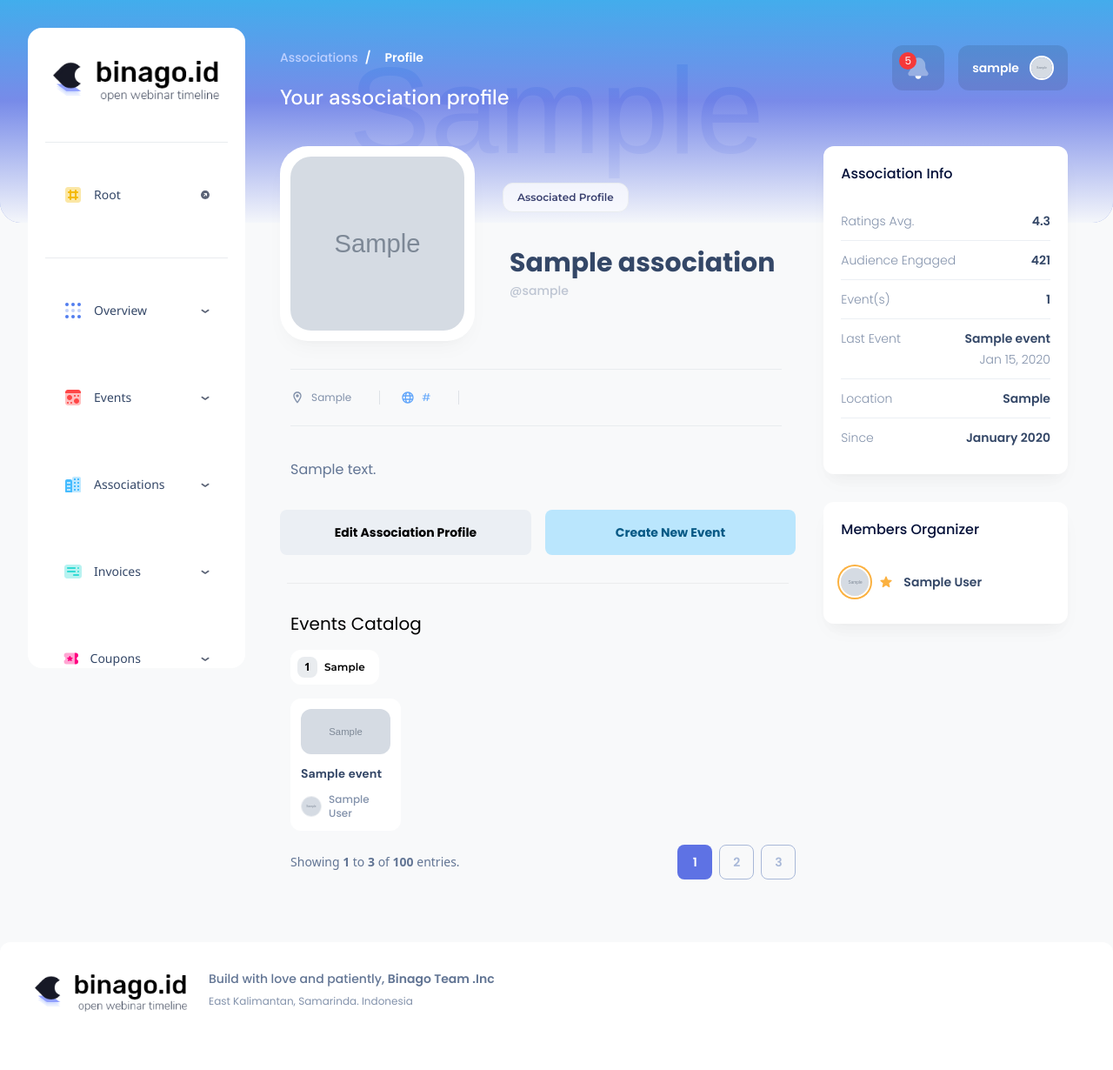
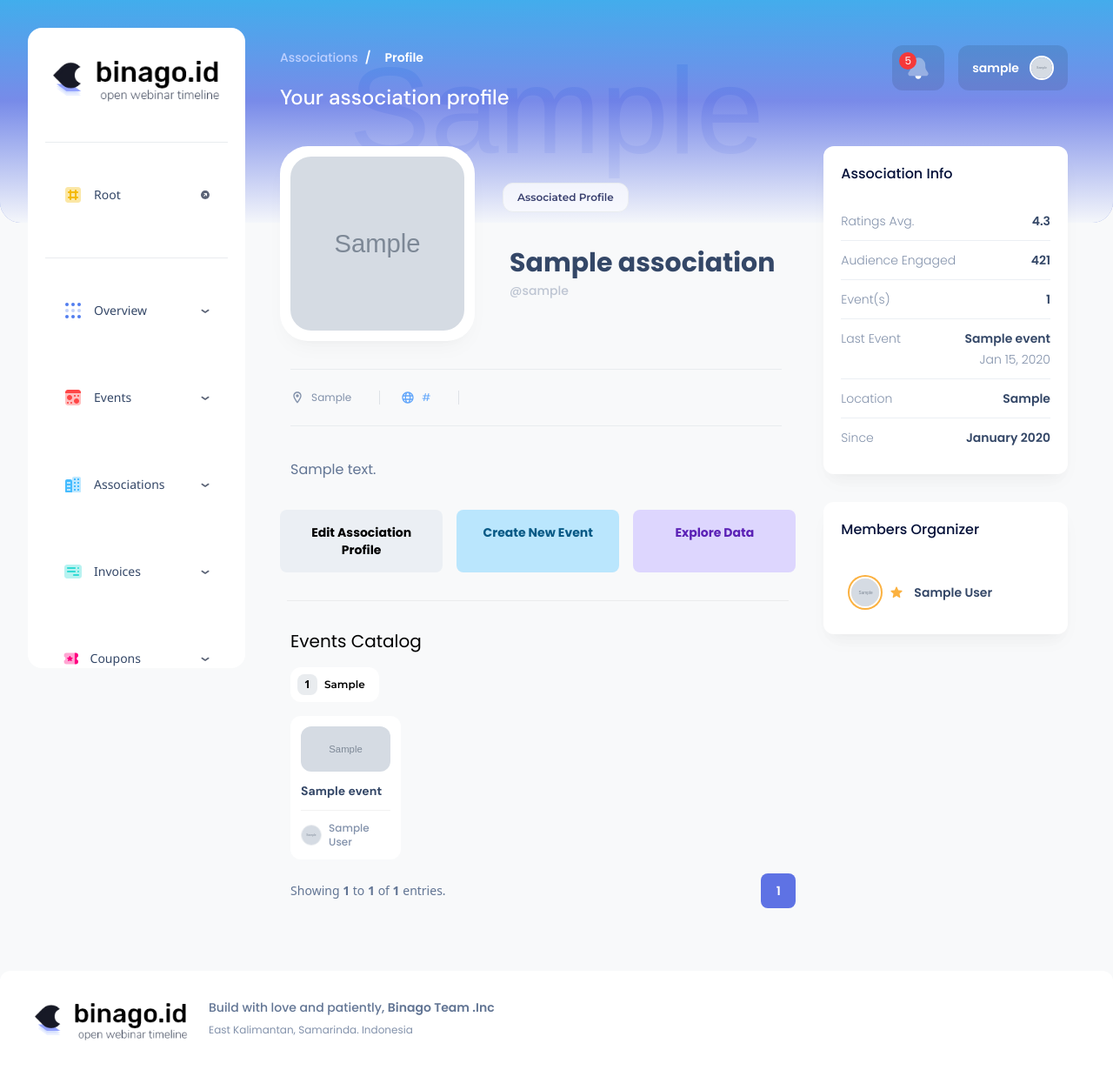
Before and after one commit to suarasiy/binago-ssr, a Django app: a page that uses templates/backend/pages/associations/profile.html in a window 1280 px wide. Shown: the whole page at 87% size. Before the commit the page ends 1163 px from the top, so only its background shows below. Run offline with Django 4.2, Linux system fonts and the light colour scheme; a user stored in the database is signed in; tables that the repository leaves empty hold one stand-in row (values such as "Sample post"); grey boxes marked "Sample" are stand-in pictures; some libraries are stand-ins or nearby versions; some web fonts are replaced.

Commit message:
🎨 (backend) users and associations events paginate, 🎨 (frontend) events count association

```diff
--- a/Associations/context.py
+++ b/Associations/context.py
@@ -45,7 +45,8 @@ if TYPE_CHECKING:
     class ContextProfile(Context):
         association: Union[QuerySet, Associations]
         powerheader: Powerheader
-        events: QuerySet[Events]
+        events: Page
         members: QuerySet[AssociationsGroup]
         events_category: ValuesQuerySet
+        has_member: bool
         # events_category: ValuesQuerySet[Events, dict[str, Any]]
--- a/Associations/views.py
+++ b/Associations/views.py
@@ -183,6 +183,12 @@ def profile(request, slug) -> HttpResponse:
     event_categories: ValuesQuerySet = AssociationsGroup.objects.filter(association=association).values(
         'events__category__category').annotate(total=Count('events__category__category'))
     members: QuerySet[AssociationsGroup] = association.associationsgroup_set.filter(is_approved=True)
+
+    c_page: int = request.GET.get('catalogs_page', 1)
+    cluster_events = Paginator(events, 12)
+
+    has_member: bool = members.filter(is_manager=False, is_approved=True).exists()
+
     context: ContextProfile = {
         'title': 'Associations Profile',
         'breadcrumb': {
@@ -197,13 +203,14 @@ def profile(request, slug) -> HttpResponse:
         },
         'description': 'Your association profile',
         'association': association,
-        'events': events,
+        'events': cluster_events.get_page(c_page),
         'members': members,
         'events_category': event_categories,
         'powerheader': {
             'banner': association.banner
         },
-        'registered_associations': user_registered_associations(request)
+        'registered_associations': user_registered_associations(request),
+        'has_member': has_member
     }
     return render(request, template, context)
 
--- a/authentication/context.py
+++ b/authentication/context.py
@@ -1,6 +1,7 @@
 from typing import Union, TYPE_CHECKING
 
 if TYPE_CHECKING:
+    from django.core.paginator import Page
     from Associations.models import AssociationsGroup
     from django.db.models import QuerySet
     from binago.context_interface import Context
@@ -12,7 +13,7 @@ if TYPE_CHECKING:
         powerheader: Union[QuerySet, User]
 
     class IndexContext(Context):
-        users: QuerySet[User]
+        users: Page
 
     class ProfileContext(Context):
         powerheader: User
--- a/authentication/views.py
+++ b/authentication/views.py
@@ -4,6 +4,7 @@ from typing import TYPE_CHECKING
 from django.urls import reverse
 from django.contrib import messages
 from django.contrib.auth import login, authenticate
+from django.core.paginator import Paginator
 from django.db.models import Q
 from django.shortcuts import render, redirect, get_object_or_404
 from django.contrib.auth.decorators import login_required
@@ -40,6 +41,8 @@ def index(request) -> HttpResponse:
 def index_data(request) -> HttpResponse:
     template: str = pages_backend('users/index.html')
     users: QuerySet[User] = User.objects.all()
+    cluster_users = Paginator(users, 10)
+    page: int = request.GET.get('page', 1)
     context: IndexContext = {
         'title': 'Users data',
         'breadcrumb': {
@@ -52,7 +55,7 @@ def index_data(request) -> HttpResponse:
                 }
             ]
         },
-        'users': users,
+        'users': cluster_users.get_page(page),
         'description': 'List of registered users.',
         'registered_associations': user_registered_associations(request)
     }
--- a/binago/context.py
+++ b/binago/context.py
@@ -25,6 +25,7 @@ if TYPE_CHECKING:
     class EventDetailContext(ContextHomepage):
         event: Events
         register_eligibility: bool
+        total_events: int
 
     class SettingsContext(Context):
         powerheader: User
--- a/binago/views.py
+++ b/binago/views.py
@@ -178,11 +178,14 @@ def timeline(request) -> HttpResponse:
 def event_detail(request, slug) -> HttpResponse:
     template: str = pages_frontend('homepage/event_detail.html')
     register_eligibility: bool = check_eligibility_register(request, slug)
+    event_associated = Events.objects.get(slug=slug).association_group.association
+    count_events = Events.objects.filter(association_group__association=event_associated)
     context: EventDetailContext = {
         'title': 'Binago Events Detail',
         'description': 'Detail the events.',
         'event': get_object_or_404(Events, slug=slug),
-        'register_eligibility': register_eligibility
+        'register_eligibility': register_eligibility,
+        'total_events': count_events.count()
     }
     return render(request, template, context)
 
--- a/templates/backend/pages/associations/profile.html
+++ b/templates/backend/pages/associations/profile.html
@@ -64,7 +64,7 @@
     </div>
     {% endif %}
     <p class="render__content">{{ association.about|urlize|linebreaksbr }}</p>
-    <div class="grid grid-cols-2 gap-4">
+    <div class="grid grid-cols-3 gap-4">
       <a
         href="{% url 'associations-edit' association.slug %}"
         class="font-poppins rounded-lg bg-gray-100 px-5 py-4 text-center text-sm font-bold transition-all duration-100 ease-out hover:brightness-95 active:scale-[.98]"
@@ -74,6 +74,11 @@
         href="{% url 'events-create' association.slug %}"
         class="font-poppins rounded-lg bg-sky-200 px-5 py-4 text-center text-sm font-bold text-sky-800 transition-all duration-100 ease-out hover:brightness-95 active:scale-[.98]"
         >Create New Event</a
+      >
+      <a
+        href="{% url 'associations-data-explore' association.slug %}"
+        class="font-poppins rounded-lg bg-violet-200 px-5 py-4 text-center text-sm font-bold text-violet-800 transition-all duration-100 ease-out hover:brightness-95 active:scale-[.98]"
+        >Explore Data</a
       >
       <!--<a
         href="{% url 'associations-edit' association.slug %}"
@@ -99,11 +104,12 @@
         {% endfor %}
       </div>
       <div class="grid grid-cols-4 gap-6">
-        {% for event in events.all %}
+        {% for event in events %}
         <a
           href=""
           class="group flex flex-col gap-3 rounded-xl bg-white p-3 transition-all duration-100 ease-out hover:scale-[1.03] hover:bg-slate-600 hover:bg-opacity-10"
         >
+        <div class="flex flex-col gap-3 h-full">
           <div class="relative">
             <img
               src="{% get_media_prefix %}{{ event.banner }}"
@@ -112,18 +118,13 @@
               class="aspect-2 relative z-[1] rounded-xl object-cover object-center"
               draggable="false"
             />
-            <!--<img
-              src="{% get_media_prefix %}{{ event.events__banner }}"
-              alt=""
-              srcset=""
-              class="absolute group-hover:mt-5 group-hover:opacity-30 opacity-0 inset-0 w-full h-full rounded-xl z-0 object-cover object-center group-hover:blur-xl transition-all ease-out duration-100"
-              draggable="false"
-            />-->
           </div>
           <strong
             class="font-dmSans line-clamp-2 relative z-[1] text-ellipsis text-sm font-semibold text-slate-700 transition-all duration-100 ease-out group-hover:text-black"
             >{{ event.title }}</strong
           >
+        </div>
+        <hr class="border-black border-x-2 border-opacity-5" />
           <div class="flex flex-row items-center gap-2">
             <img
               src="{% get_media_prefix %}{{ event.association_group.user.avatar }}"
@@ -141,28 +142,20 @@
       <div class="flex flex-row justify-between">
         <span class="flex flex-row items-center gap-1">
           <p class="text-sm text-slate-600">
-            Showing <strong>1</strong> to <strong>3</strong> of <strong>100</strong> entries.
+            Showing <strong>{{ events.start_index }}</strong> to <strong>{{ events.end_index }}</strong> of
+            <strong>{{ events.paginator.count }}</strong> entries.
           </p>
         </span>
         <div class="flex flex-row items-center gap-2">
-          <button
-            class="font-poppins relative h-10 w-10 rounded-lg bg-blue-500 text-sm font-semibold text-white hover:bg-opacity-80"
+          {% for paginate in events.paginator.page_range %}
+          <a
+            href="?catalogs_page={{ paginate }}"
+            class="paginate__item {% if paginate == events.number %}paginate__item--active {% endif %}"
             tabindex="-1"
           >
-            <p class="absolute top-2/4 left-2/4 -translate-x-2/4 -translate-y-2/4">1</p>
-          </button>
-          <button
-            class="font-poppins relative h-10 w-10 rounded-lg border border-slate-300 text-sm font-semibold text-slate-300 hover:border-slate-400 hover:text-slate-400"
-            tabindex="-1"
-          >
-            <p class="absolute top-2/4 left-2/4 -translate-x-2/4 -translate-y-2/4">2</p>
-          </button>
-          <button
-            class="font-poppins relative h-10 w-10 rounded-lg border border-slate-300 text-sm font-semibold text-slate-300 hover:border-slate-400 hover:text-slate-400"
-            tabindex="-1"
-          >
-            <p class="absolute top-2/4 left-2/4 -translate-x-2/4 -translate-y-2/4">3</p>
-          </button>
+            <p class="absolute top-2/4 left-2/4 -translate-x-2/4 -translate-y-2/4">{{ paginate }}</p>
+          </a>
+          {% endfor %}
         </div>
       </div>
     </div>
@@ -181,16 +174,16 @@
         </div>
         <div class="font-poppins flex flex-row flex-wrap justify-between border-b border-gray-100 pb-3">
           <small class="text-sm font-light text-slate-400">Event(s)</small>
-          <strong class="text-sm font-semibold text-slate-700">{{ events.count }}</strong>
+          <strong class="text-sm font-semibold text-slate-700">{{ events.paginator.count }}</strong>
         </div>
         <div class="font-poppins flex flex-row flex-wrap justify-between border-b border-gray-100 pb-3">
           <small class="text-sm font-light text-slate-400">Last Event</small>
           <div class="flex flex-col items-end gap-1">
             <strong class="line-clamp-1 text-sm font-semibold text-slate-700">
-              {{ events.first.title|default:"-"|truncatechars:30 }}
+              {{ events.paginator.object_list.first.title|default:"-"|truncatechars:30 }}
             </strong>
             <small class="text-sm font-light text-slate-400"
-              >{{ events.first.schedule_end|date:'M d, Y'|default_if_none:"No" }}</small
+              >{{ events.paginator.object_list.first.schedule_end|date:'M d, Y'|default_if_none:"No" }}</small
             >
           </div>
         </div>
@@ -210,7 +203,7 @@
         {% for member in members %}
         <!-- -->
         {% if member.is_manager %}
-        <div class="font-poppins flex flex-row flex-wrap items-center gap-3 pb-3">
+        <a href="{% url 'users-profile' member.user.username %}" class="font-poppins flex flex-row flex-wrap items-center gap-3 p-3 hover:bg-slate-200 transition-all duration-150 ease-out rounded-xl hover:bg-opacity-20">
           <img
             src="{% get_media_prefix %}{{ member.user.avatar }}"
             alt=""
@@ -232,16 +225,19 @@
           <strong class="line-clamp-1 text-sm font-semibold text-slate-700"
             >{{ member.user.first_name }} {{ member.user.last_name }}</strong
           >
-        </div>
+        </a>
         {% endif %}
         <!-- -->
         {% endfor %}
         <!-- -->
+        {% if has_member %}
+        <hr class="mb-2 border-gray-200" />
+        {% endif %}
+        <!--  -->
         {% for member in members %}
         <!-- -->
         {% if not member.is_manager%}
-        <hr class="mb-2 border-gray-200" />
-        <div class="font-poppins flex flex-row flex-wrap items-center gap-3 pb-3">
+        <a href="{% url 'users-profile' member.user.username %}" class="font-poppins flex flex-row flex-wrap items-center gap-3 p-3 hover:bg-slate-200 transition-all duration-150 ease-out rounded-xl hover:bg-opacity-20">
           <img
             src="{% get_media_prefix %}{{ member.user.avatar }}"
             alt=""
@@ -252,7 +248,7 @@
           <strong class="line-clamp-1 text-sm font-semibold text-slate-700"
             >{{ member.user.first_name }} {{ member.user.last_name }}</strong
           >
-        </div>
+        </a>
         {% endif %}
         <!-- -->
         {% endfor %}
--- a/templates/frontend/pages/homepage/event_detail.html
+++ b/templates/frontend/pages/homepage/event_detail.html
@@ -147,7 +147,7 @@
         >{{ event.association_group.association.name }}</span
       >
       <!-- TODO: fix it later -->
-      <span class="font-quicksand text-xs font-bold text-slate-600">0 events</span>
+      <span class="font-quicksand text-xs font-bold text-slate-600">{{ total_events }} events</span>
     </div>
   </div>
   {% if register_eligibility %}
--- a/theme/static/css/dist/styles.css
+++ b/theme/static/css/dist/styles.css
@@ -1988,6 +1988,11 @@ main .widget.widget--active > strong.context + p.subcon{
   border-bottom-width: 1px;
 }
 
+.border-x-2{
+  border-left-width: 2px;
+  border-right-width: 2px;
+}
+
 .border-b{
   border-bottom-width: 1px;
 }
@@ -2242,6 +2247,11 @@ main .widget.widget--active > strong.context + p.subcon{
 .bg-zinc-50{
   --tw-bg-opacity: 1;
   background-color: rgb(250 250 250 / var(--tw-bg-opacity));
+}
+
+.bg-violet-200{
+  --tw-bg-opacity: 1;
+  background-color: rgb(221 214 254 / var(--tw-bg-opacity));
 }
 
 .bg-opacity-10{
@@ -2821,6 +2831,11 @@ main .widget.widget--active > strong.context + p.subcon{
 .text-yellow-500{
   --tw-text-opacity: 1;
   color: rgb(251 177 64 / var(--tw-text-opacity));
+}
+
+.text-violet-800{
+  --tw-text-opacity: 1;
+  color: rgb(91 33 182 / var(--tw-text-opacity));
 }
 
 .text-opacity-50{
@@ -3741,6 +3756,11 @@ main .paginate__item.paginate__item--active:hover{
   background-color: rgb(255 255 255 / var(--tw-bg-opacity));
 }
 
+.hover\:bg-slate-200:hover{
+  --tw-bg-opacity: 1;
+  background-color: rgb(203 211 218 / var(--tw-bg-opacity));
+}
+
 .hover\:bg-opacity-10:hover{
   --tw-bg-opacity: 0.1;
 }
```
Also changed, not shown: templates/backend/pages/users/index.html (+9 -17 lines).
